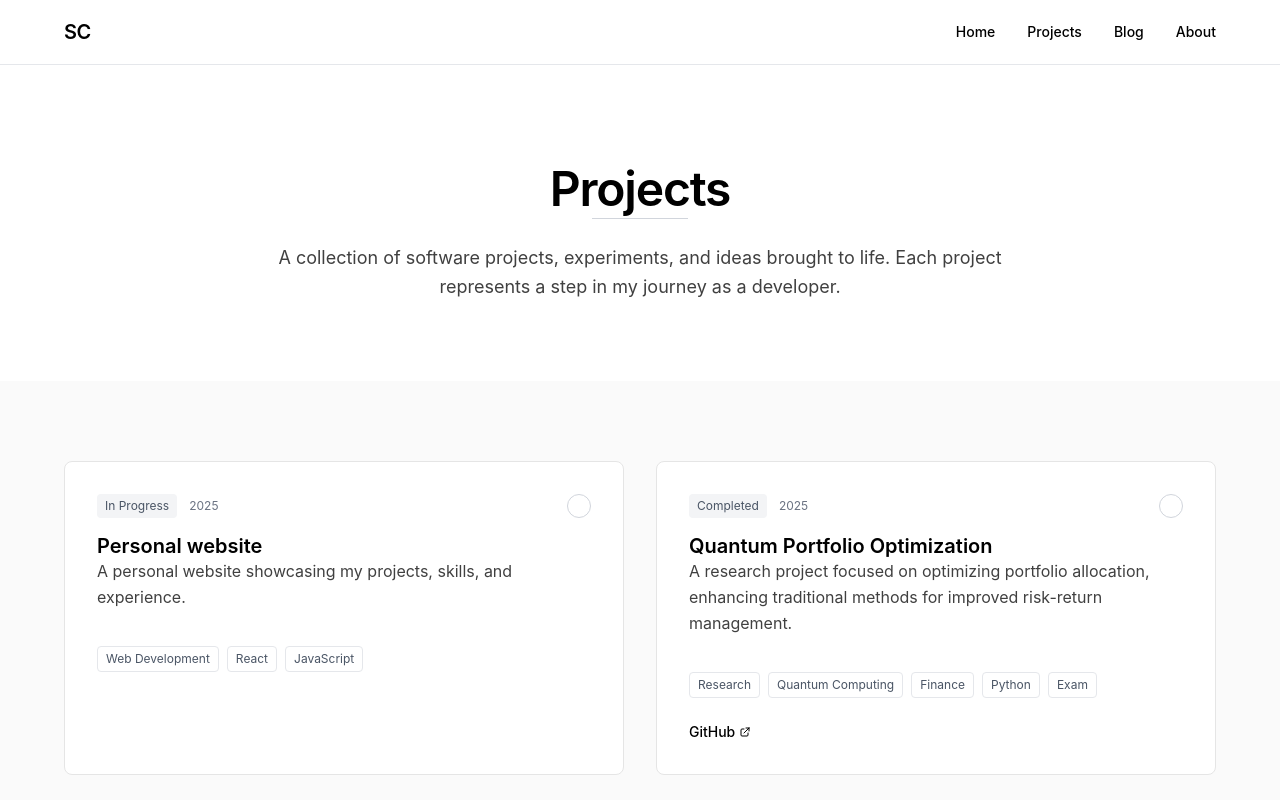
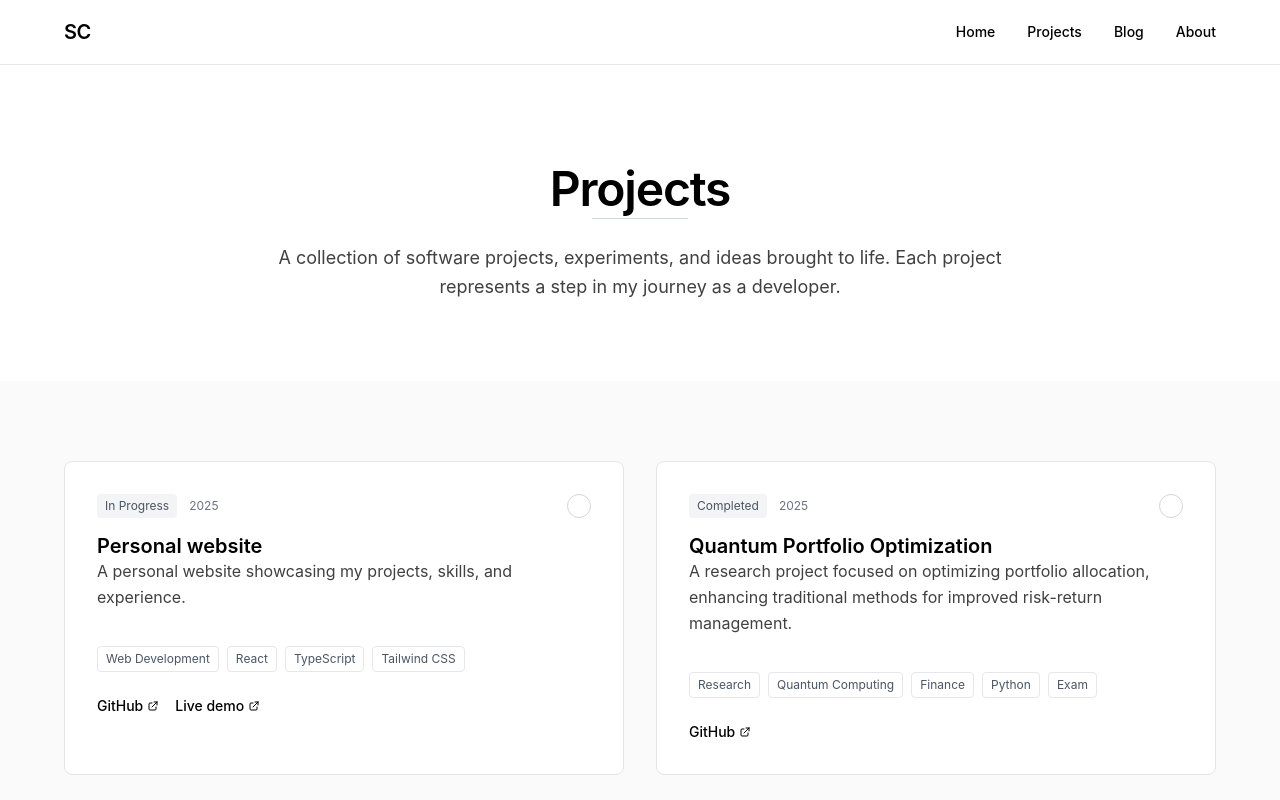
Before and after one commit to simonecolli/simonecolli.github.io, a React (Vite) app: page /projects in a window 1280 px wide. Shown: the top 800 px of the page. Built offline with nearby package versions, Linux system fonts and the light colour scheme.

Commit message:
fix tags

```diff
--- a/src/data/projects.ts
+++ b/src/data/projects.ts
@@ -14,10 +14,10 @@ export const projects: Project[] = [
     title: "Personal website",
     description:
       "A personal website showcasing my projects, skills, and experience.",
-    tags: ["Web Development", "React", "JavaScript"],
+    tags: ["Web Development", "React", "TypeScript", "Tailwind CSS"],
     status: "In Progress",
-    github: "",
-    demo: "",
+    github: "https://github.com/simonecolli/simonecolli.github.io",
+    demo: "https://www.simonecolli.com",
     year: "2025",
     favourite: true,
   },
```
